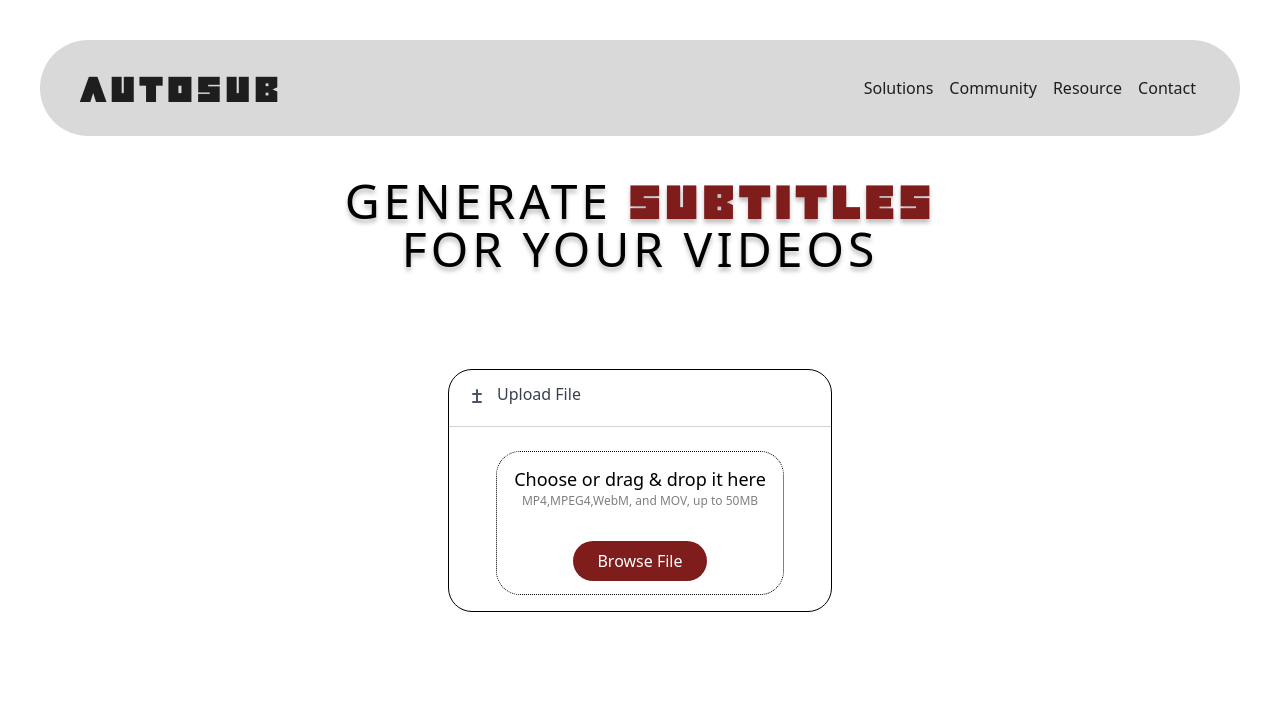
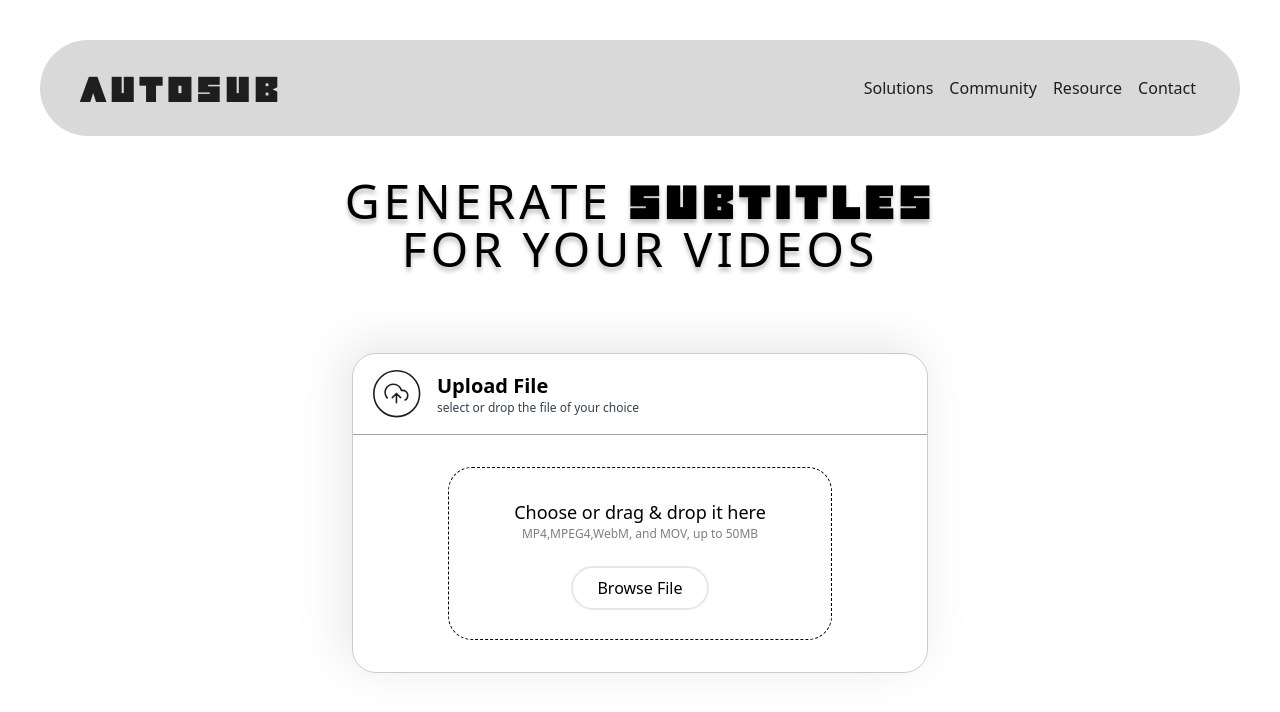
Before and after one commit to Vishallyours/Autosub, a Next.js app: page / in a window 1280 px wide. Shown: the top 712 px of the page. Built offline with nearby package versions, Linux system fonts and the light colour scheme.

Commit message:
editpage downloadpage

```diff
--- /dev/null
+++ b/src/app/components/Box.js
@@ -0,0 +1,8 @@
+export default function Box ({ className ,children}){
+    return(
+
+        <div className= {`flex flex-col self-center items-center mt-20 w-144 h-80 border border-black border-opacity-20  rounded-3xl boxshadow-custom ${className}`}>
+                {children}
+        </div>
+    );
+}
--- /dev/null
+++ b/src/app/components/Button.js
@@ -0,0 +1,7 @@
+export default function Button ({ className,children}) {
+    return (
+        <div className={`flex border border-gray-200 w-24 h-8 rounded-md justify-center items-center hover:bg-black hover:text-white`}>
+                    {children}
+        </div>
+    );
+}
--- a/src/app/download/page.js
+++ b/src/app/download/page.js
@@ -1,12 +1,18 @@
-import InteractiveText from "./components/InteractiveText";
+import Box from "../components/Box";
+import InteractiveText from "../components/InteractiveText";
+import Button from "../components/Button";
 
 export default function DownloadPage() {
     return (
-      <main className="flex min-h-screen flex-col p-10 bg-white ">
-              <InteractiveText
+      <main className="flex min-h-screen flex-col p-10 bg-white">
+
+             <div className="flex flex-col items-center">
+
+              <div>
+                <InteractiveText
                 textArray={[
                   <>
-                    YOUR FILE IS <span className="font-custom text-red-900">READY</span>
+                    YOUR FILE IS <span className="font-custom">READY</span>
                   </>,
                 ]}
                 stylesArray={[
@@ -14,6 +20,52 @@ export default function DownloadPage() {
 
                 ]}
              />
+              </div>
+
+              <div className="flex -ml-16 mt-20 justify-center items-center gap-4">
+
+                <svg width="48" height="48" viewBox="0 0 48 48" fill="none" xmlns="http://www.w3.org/2000/svg">
+<path d="M24 16L16 24M16 24L24 32M16 24L32 24M24 4C35.0457 4 44 12.9543 44 24C44 35.0457 35.0457 44 24 44C12.9543 44 4 35.0457 4 24C4 12.9543 12.9543 4 24 4Z" stroke="#1E1E1E" stroke-width="4" stroke-linecap="round" stroke-linejoin="round"/>
+                </svg>
+
+
+        <Box className="w-auto h-auto justify-center mt-0 hover:bg-red-600">
+
+                <div className="flex gap-4 mx-4 my-2 p-4 font-medium text-4xl">
+                    <div className="flex">
+                        <svg width="48" height="48" viewBox="0 0 48 48" fill="none" xmlns="http://www.w3.org/2000/svg">
+<path d="M42 30V38C42 39.0609 41.5786 40.0783 40.8284 40.8284C40.0783 41.5786 39.0609 42 38 42H10C8.93913 42 7.92172 41.5786 7.17157 40.8284C6.42143 40.0783 6 39.0609 6 38V30M14 20L24 30M24 30L34 20M24 30V6" stroke="#1E1E1E" stroke-width="4" stroke-linecap="round" stroke-linejoin="round"/>
+                        </svg>
+
+                    </div>
+                        <div className="flex">
+                          Download File
+                        </div>
+
+                </div>
+
+        </Box>
+
+              </div>
+
+              <div className="flex flex-col mt-8 items-center">
+
+                <span className="text-xl font-medium">How can you thank us? Spread the word!
+                </span>
+
+                <span className="">Please share the tool to inspire more productive people!
+                </span>
+
+              </div>
+
+              <div className="flex gap-2 text-xs mt-4">
+                <Button>Instagram</Button>
+                <Button>LinkedIn</Button>
+                <Button>facebook</Button>
+                <Button>Twitter</Button>
+              </div>
+
+</div>
 
       </main>
     );
--- a/src/app/edit/page.js
+++ b/src/app/edit/page.js
@@ -1,4 +1,5 @@
-import InteractiveText from "./components/InteractiveText";
+import Box from "../components/Box";
+import InteractiveText from "../components/InteractiveText";
 
 export default function EditPage() {
     return (
@@ -16,6 +17,93 @@ export default function EditPage() {
                 ]}
              />
 
+<Box className="flex justify-center items-center">
+  <div className="flex gap-8 justify-evenly">
+
+  <div className="flex flex-col w-48 self-start justify-center gap-4">
+
+    <button className="border p-1 border-black rounded-md ">
+  <div className="flex px-2 items-center justify-between">
+           <span className="text-2xl font-medium">
+          Language
+          </span>
+  <div className="pl-10 mt-0.5">
+  <svg width="16" height="10" viewBox="0 0 16 10" fill="none" xmlns="http://www.w3.org/2000/svg">
+<path d="M2 2L8 8L14 2" stroke="#1E1E1E" stroke-width="2.5" stroke-linecap="round" stroke-linejoin="round"/>
+</svg>
+
+  </div>
+
+  </div>
+    </button>
+
+    <button className="border p-1 border-black rounded-md ">
+  <div className="flex px-2 items-center justify-between">
+           <span className="text-2xl font-medium">
+          Color
+          </span>
+  <div className="pl-10 mt-0.5">
+  <svg width="16" height="10" viewBox="0 0 16 10" fill="none" xmlns="http://www.w3.org/2000/svg">
+<path d="M2 2L8 8L14 2" stroke="#1E1E1E" stroke-width="2.5" stroke-linecap="round" stroke-linejoin="round"/>
+</svg>
+
+  </div>
+
+  </div>
+    </button>
+
+    <button className="border p-1 border-black rounded-md ">
+  <div className="flex px-2 items-center justify-between">
+           <span className="text-2xl font-medium">
+          Style
+          </span>
+  <div className="pl-10 mt-0.5">
+  <svg width="16" height="10" viewBox="0 0 16 10" fill="none" xmlns="http://www.w3.org/2000/svg">
+<path d="M2 2L8 8L14 2" stroke="#1E1E1E" stroke-width="2.5" stroke-linecap="round" stroke-linejoin="round"/>
+</svg>
+
+  </div>
+
+  </div>
+    </button>
+
+  </div>
+
+
+
+
+  <div className="Group 4 flex w-auto h-auto justify-evenly border border-black rounded-lg ">
+
+
+
+        <div className="fileIconName flex flex-col p-4 justify-center items-center">
+              <div className="icon">
+
+                    <svg width="72" height="96" viewBox="0 0 90 112"  fill="none" xmlns="http://www.w3.org/2000/svg">
+<path d="M50.3335 2.66675H13.0002C10.1712 2.66675 7.45808 3.79055 5.45769 5.79094C3.4573 7.79133 2.3335 10.5044 2.3335 13.3334V98.6668C2.3335 101.496 3.4573 104.209 5.45769 106.209C7.45808 108.21 10.1712 109.333 13.0002 109.333H77.0002C79.8291 109.333 82.5422 108.21 84.5426 106.209C86.543 104.209 87.6668 101.496 87.6668 98.6668V40.0001M50.3335 2.66675L87.6668 40.0001M50.3335 2.66675V40.0001H87.6668" stroke="#1E1E1E" stroke-width="4" stroke-linecap="round" stroke-linejoin="round"/>
+                    </svg>
+
+              </div>
+
+             <div>
+                file_name.mov
+              </div>
+
+        </div>
+
+
+        <div className="cross flex h-4 border-gray-700 rounded-full  pt-2 pr-2 -ml-4">
+
+                <svg width="18" height="18" viewBox="0 0 18 18" fill="none" xmlns="http://www.w3.org/2000/svg">
+<rect x="0.5" y="0.5" width="17" height="17" rx="8.5" stroke="black" stroke-opacity="0.5"/>
+<path d="M5.26683 13.6666L4.3335 12.7333L8.06683 8.99992L4.3335 5.26659L5.26683 4.33325L9.00016 8.06659L12.7335 4.33325L13.6668 5.26659L9.9335 8.99992L13.6668 12.7333L12.7335 13.6666L9.00016 9.93325L5.26683 13.6666Z" fill="#1D1B20"/>
+                </svg>
+
+        </div>
+      </div>
+
+  </div>
+</Box>
       </main>
     );
   }
--- a/src/app/globals.css
+++ b/src/app/globals.css
@@ -18,3 +18,8 @@ body {
 .text-shadow-custom {
   text-shadow: 0px 4px 4px rgba(0, 0, 0, 0.25);
 }
+
+.boxshadow-custom {
+  box-shadow: 8px 8px 50px rgba(0, 0,0,0.1);
+  box-shadow: -8px -8px 50px rgba(0, 0,0,0.1);
+}
--- a/src/app/page.js
+++ b/src/app/page.js
@@ -1,4 +1,5 @@
 import InteractiveText from "./components/InteractiveText";
+import Box from "./components/Box";
 
 export default function Home() {
     return (
@@ -6,7 +7,7 @@ export default function Home() {
               <InteractiveText
                 textArray={[
                   <>
-                    GENERATE <span className="font-custom text-red-900">SUBTITLES</span>
+                    GENERATE <span className="font-custom text-black">SUBTITLES</span>
                   </>,
                     "FOR YOUR VIDEOS"
                 ]}
@@ -15,39 +16,42 @@ export default function Home() {
 
                 ]}
              />
+<Box>
+  {/* Container for icon and upload text */}
+  <div className="flex items-center w-full h-12 p-4 m-4 ml-6 ">
 
-              <div className="flex flex-col self-center items-center mt-24 border border-black w-96 h-auto rounded-3xl">
+    <div className="flex items-center justify-center">
 
-  {/* Container for icon and upload text */}
-  <div className="flex  items-center justify-between w-full h-12 p-4 ">
+          {/* upload icon */}
+          <svg width="48" height="48" viewBox="0 0 60 60" fill="none" xmlns="http://www.w3.org/2000/svg">
+<path d="M34.4605 34.4605L29.3128 29.3128M29.3128 29.3128L24.165 34.4605M29.3128 29.3128V40.8953M40.1102 37.5363C41.3654 36.852 42.357 35.7692 42.9285 34.4588C43.4999 33.1483 43.6187 31.6849 43.2661 30.2995C42.9135 28.914 42.1095 27.6854 40.9811 26.8077C39.8527 25.9299 38.4641 25.4529 37.0344 25.4519H35.4129C35.0233 23.9452 34.2973 22.5464 33.2894 21.3607C32.2814 20.175 31.0178 19.2332 29.5934 18.6062C28.1691 17.9791 26.6212 17.6831 25.066 17.7404C23.5108 17.7977 21.9888 18.2068 20.6145 18.937C19.2402 19.6672 18.0493 20.6994 17.1313 21.956C16.2134 23.2127 15.5922 24.6611 15.3146 26.1924C15.037 27.7237 15.1102 29.298 15.5286 30.7969C15.947 32.2959 16.6997 33.6805 17.7303 34.8466M58.269 29.6345C58.269 45.4489 45.4489 58.269 29.6345 58.269C13.8201 58.269 1 45.4489 1 29.6345C1 13.8201 13.8201 1 29.6345 1C45.4489 1 58.269 13.8201 58.269 29.6345Z" stroke="#1E1E1E" stroke-width="2" stroke-linecap="round" stroke-linejoin="round"/>
+          </svg>
 
-    <div className="flex items-center">
+          {/*upload text*/ }
+          <div className="flex flex-col ml-4">
+      <span className=" text-black text-xl font-semibold">Upload File</span>
+      <span className=" text-gray-700 text-xs">select or drop the file of your choice  </span>
 
-      {/* Example icon */}
-      <svg className="w-6 h-6 text-gray-600 mr-2" fill="none" stroke="currentColor" viewBox="0 0 24 24">
-        <path strokeLinecap="round" strokeLinejoin="round" strokeWidth="2" d="M12 8v8m4-4H8m8 8H8m4 0v-8" />
-      </svg>
-
-      <span className="text-gray-700">Upload File</span>
+      </div>
     </div>
 
   </div>
 
   {/* Horizontal rule */}
-  <hr className="w-full border-t border-gray-300 my-2" />
+  <hr className="w-full border-t border-gray-400 " />
 
   {/* Container for text lines and button */}
-  <div className="flex flex-col items-center justify-center border border-dotted border-black w-72 h-36 p-4 m-4  rounded-3xl">    {/* dotted box */}
+  <div className="flex flex-col items-center justify-center border border-dashed border-black w-96 h-44 p-4 m-8  rounded-3xl">    {/* dotted box */}
     <div className="text-center mb-4">
       <p className="text-lg">Choose or drag & drop it here</p>
       <p className="text-xs opacity-50">MP4,MPEG4,WebM, and MOV, up to 50MB</p>
     </div>
-    <button className="mt-4 px-6 py-2 bg-red-900 text-white rounded-full hover:bg-black hover:text-white">
+    <button className="mt-2  px-6 py-2 bg-white text-black font-medium border-2 border-grey-500 rounded-full hover:bg-black hover:text-white">
       Browse File
     </button>
   </div>
+</Box>
 
-</div>
 
       </main>
     );
--- a/tailwind.config.js
+++ b/tailwind.config.js
@@ -19,6 +19,20 @@ module.exports = {
         "gradient-conic":
           "conic-gradient(from 180deg at 50% 50%, var(--tw-gradient-stops))",
       },
+      height: {
+        '108' : '27rem',
+        '120' : '30rem',
+        '132' : '33rem',
+        '144' : '36rem',
+      },
+      width:{
+        '108' : '27rem',
+        '120' : '30rem',
+        '132' : '33rem',
+        '144' : '36rem',
+        '156' : '39rem',
+        '180' : '45rem',
+      },
     },
   },
   plugins: [],
```
